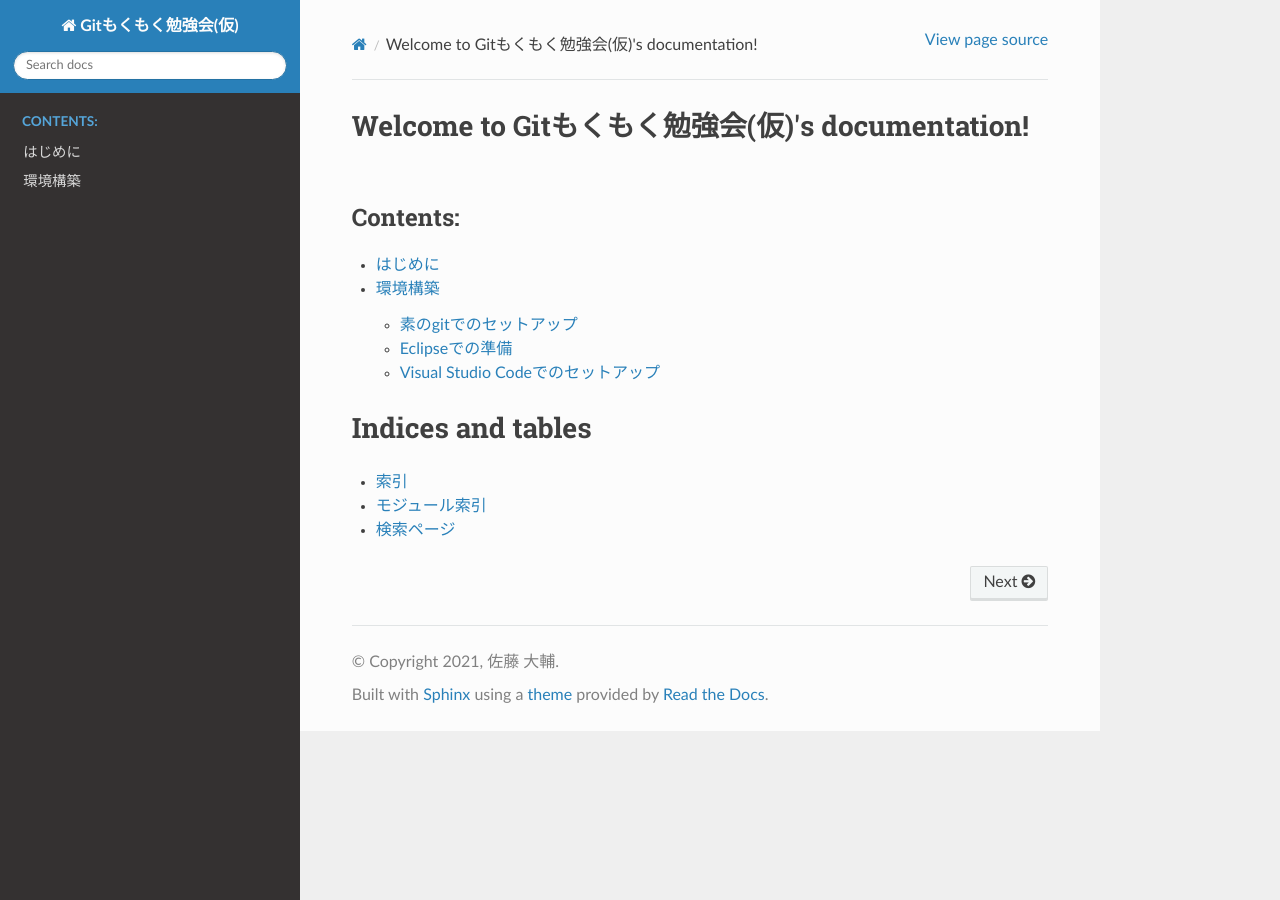
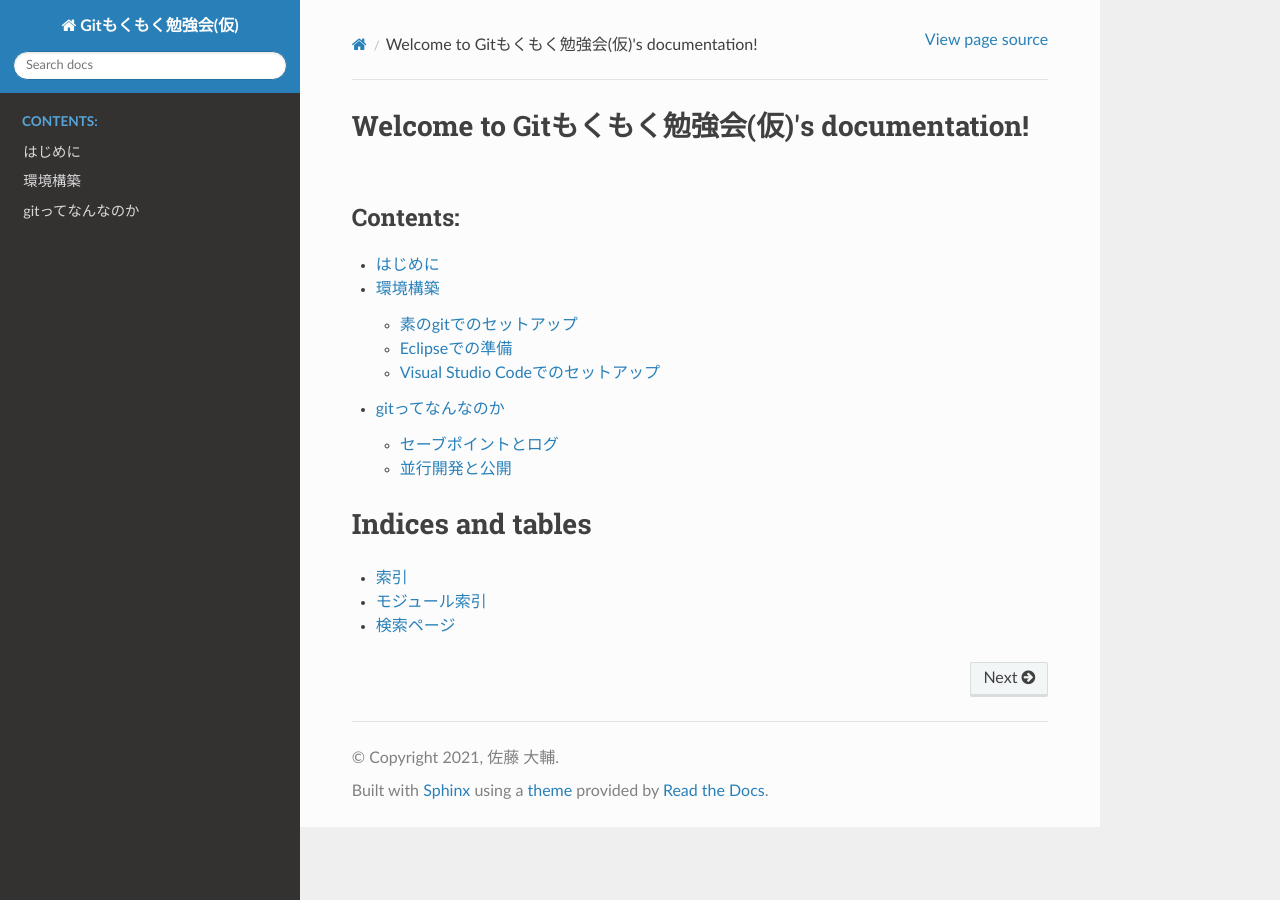
Before and after one commit to densuke-st/git-moku, a Sphinx documentation site: the page built from doc/source/index.rst, in a window 1280 px wide. Built offline with Sphinx 7.4.7 and the Read the Docs theme 2.0.0, drawn with Linux system fonts in a browser that asks for light colours; some of the changed lines change nothing that is shown.

Commit message:
gitの使い道について

```diff
--- a/doc/source/index.rst
+++ b/doc/source/index.rst
@@ -12,6 +12,7 @@
 
    pre/index
    setup/index
+   whats/index
 
 
 
--- /dev/null
+++ b/doc/source/whats/index.rst
@@ -0,0 +1,27 @@
+.. _whatsisgit:
+
+=====================================
+gitってなんなのか
+=====================================
+
+大雑把にはこんな感じ。
+
+- セーブポイントが作れます
+- ログを見て成長具合を見られます
+- 並行開発が行えます
+- 公開することで共有しての開発が行えます
+
+
+セーブポイントとログ
+=========================
+
+- キリの良いところでセーブポイントを作ることができます
+- やってみたけどダメそうなら任意のセーブポイントへ戻れます
+- セーブポイントの作成(コミット)の際に適切にログを残しておけば、後で見返して変更点を確認できるようになります
+
+並行開発と公開
+=================================
+
+- ブランチ(branch)を作成することで、用途ごとの開発が可能です
+- ブランチは後で他のブランチに合流(マージ)させることができます
+- ネット上で共有公開すれば、それぞれで作成を行ってマージできるようになります
```
